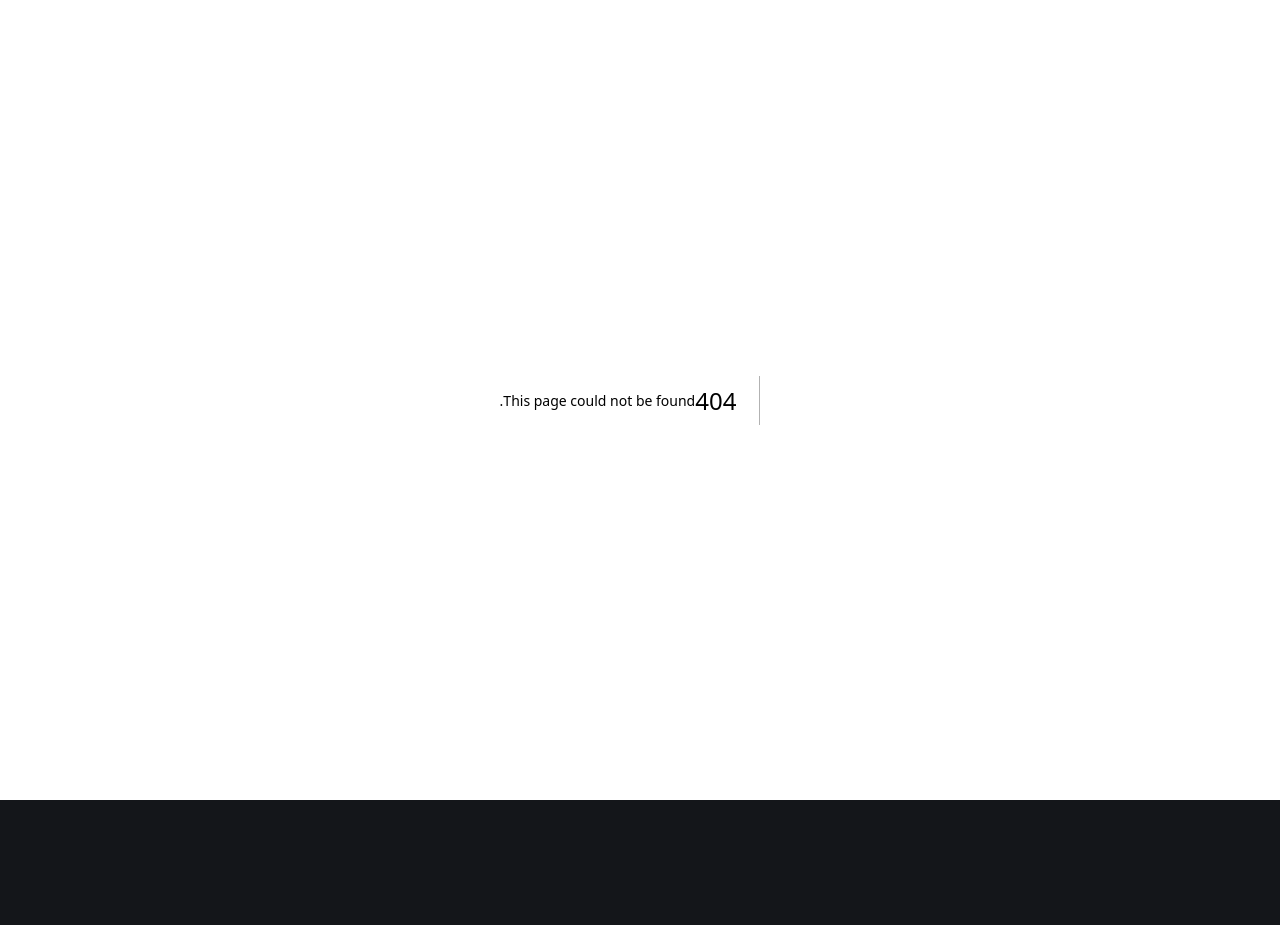
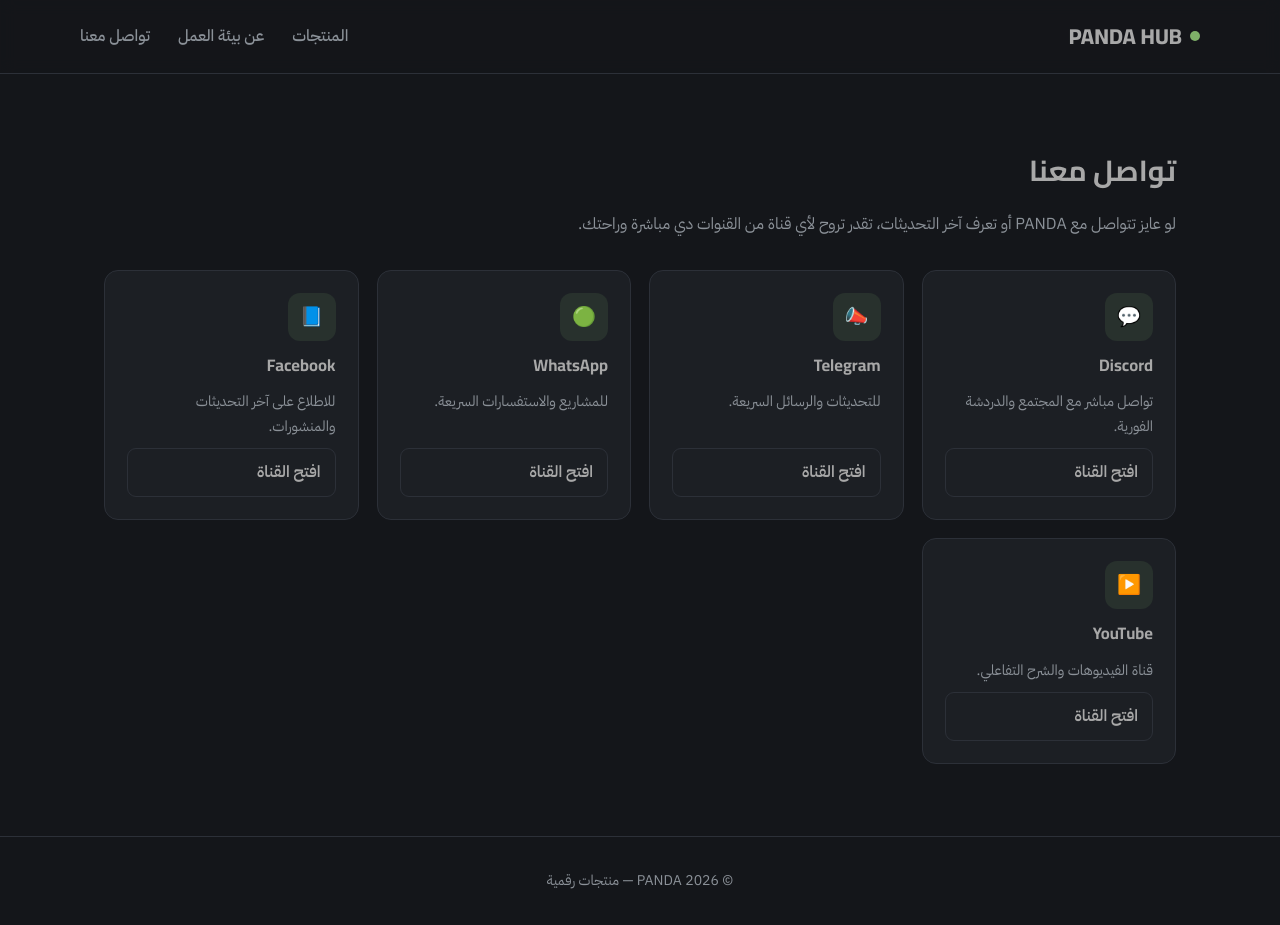
Before and after one commit to pg0panda/panda-hub, a Next.js app: page /contact in a window 1280 px wide. Before the commit this address had no page. Before the commit the page ends 800 px from the top, so only its background shows below. Built offline with nearby package versions, Linux system fonts and the light colour scheme.

Commit message:
Add multi-image product gallery

```diff
--- a/components/Navbar.js
+++ b/components/Navbar.js
@@ -11,6 +11,7 @@
         <nav className="nav-links">
           <Link href="/">المنتجات</Link>
           <Link href="/about">عن بيئة العمل</Link>
+          <Link href="/contact">تواصل معنا</Link>
         </nav>
       </div>
     </header>
--- /dev/null
+++ b/pages/contact.js
@@ -0,0 +1,68 @@
+import Navbar from "../components/Navbar";
+import Footer from "../components/Footer";
+
+const CONTACTS = [
+  {
+    title: "Discord",
+    emoji: "💬",
+    desc: "تواصل مباشر مع المجتمع والدردشة الفورية.",
+    href: "https://canary.discord.com/channels/1411164706885865525/1420494962553913454",
+  },
+  {
+    title: "Telegram",
+    emoji: "📣",
+    desc: "للتحديثات والرسائل السريعة.",
+    href: "https://t.me/panda_hub7",
+  },
+  {
+    title: "WhatsApp",
+    emoji: "🟢",
+    desc: "للمشاريع والاستفسارات السريعة.",
+    href: "https://wa.me/201096897507",
+  },
+  {
+    title: "Facebook",
+    emoji: "📘",
+    desc: "للاطلاع على آخر التحديثات والمنشورات.",
+    href: "https://www.facebook.com/groups/panda.hub",
+  },
+  {
+    title: "YouTube",
+    emoji: "▶️",
+    desc: "قناة الفيديوهات والشرح التفاعلي.",
+    href: "https://www.youtube.com/@PG-panda",
+  },
+];
+
+export default function Contact() {
+  return (
+    <>
+      <Navbar />
+      <section className="section">
+        <div className="container">
+          <div className="section-title">تواصل معنا</div>
+          <p style={{ color: "var(--text-muted)", maxWidth: 700 }}>
+            لو عايز تتواصل مع PANDA أو تعرف آخر التحديثات، تقدر تروح لأي قناة من القنوات
+            دي مباشرة وراحتك.
+          </p>
+
+          <div className="contact-grid">
+            {CONTACTS.map((item) => (
+              <div className="contact-card" key={item.title}>
+                <div className="contact-badge" aria-hidden="true">
+                  {item.emoji}
+                </div>
+                <h3>{item.title}</h3>
+                <p>{item.desc}</p>
+                <a className="contact-link" href={item.href} target="_blank" rel="noreferrer">
+                  افتح القناة
+                </a>
+              </div>
+            ))}
+          </div>
+        </div>
+      </section>
+      <Footer />
+    </>
+  );
+}
--- a/styles/globals.css
+++ b/styles/globals.css
@@ -514,6 +514,65 @@
   margin: 0;
 }
 
+/* ===== Contact page ===== */
+.contact-grid {
+  display: grid;
+  grid-template-columns: repeat(auto-fit, minmax(220px, 1fr));
+  gap: 18px;
+  margin-top: 32px;
+}
+
+.contact-card {
+  background: var(--surface);
+  border: 1px solid var(--border);
+  border-radius: 14px;
+  padding: 22px;
+  display: flex;
+  flex-direction: column;
+  gap: 10px;
+}
+
+.contact-badge {
+  width: 48px;
+  height: 48px;
+  border-radius: 12px;
+  display: grid;
+  place-items: center;
+  background: rgba(127, 176, 105, 0.12);
+  color: var(--bamboo);
+  font-size: 1.2rem;
+}
+
+.contact-card h3 {
+  margin: 0;
+  font-family: var(--font-display);
+  font-size: 1.04rem;
+}
+
+.contact-card p {
+  margin: 0;
+  color: var(--text-muted);
+  font-size: 0.9rem;
+}
+
+.contact-link {
+  display: inline-flex;
+  align-items: center;
+  gap: 8px;
+  margin-top: auto;
+  padding: 10px 14px;
+  border-radius: 9px;
+  background: transparent;
+  border: 1px solid var(--border);
+  color: var(--text);
+  font-weight: 600;
+}
+
+.contact-link:hover {
+  border-color: var(--bamboo-dim);
+  color: var(--bamboo);
+}
+
 /* ===== Admin ===== */
 .admin-shell {
   padding: 40px 0 80px;
```
